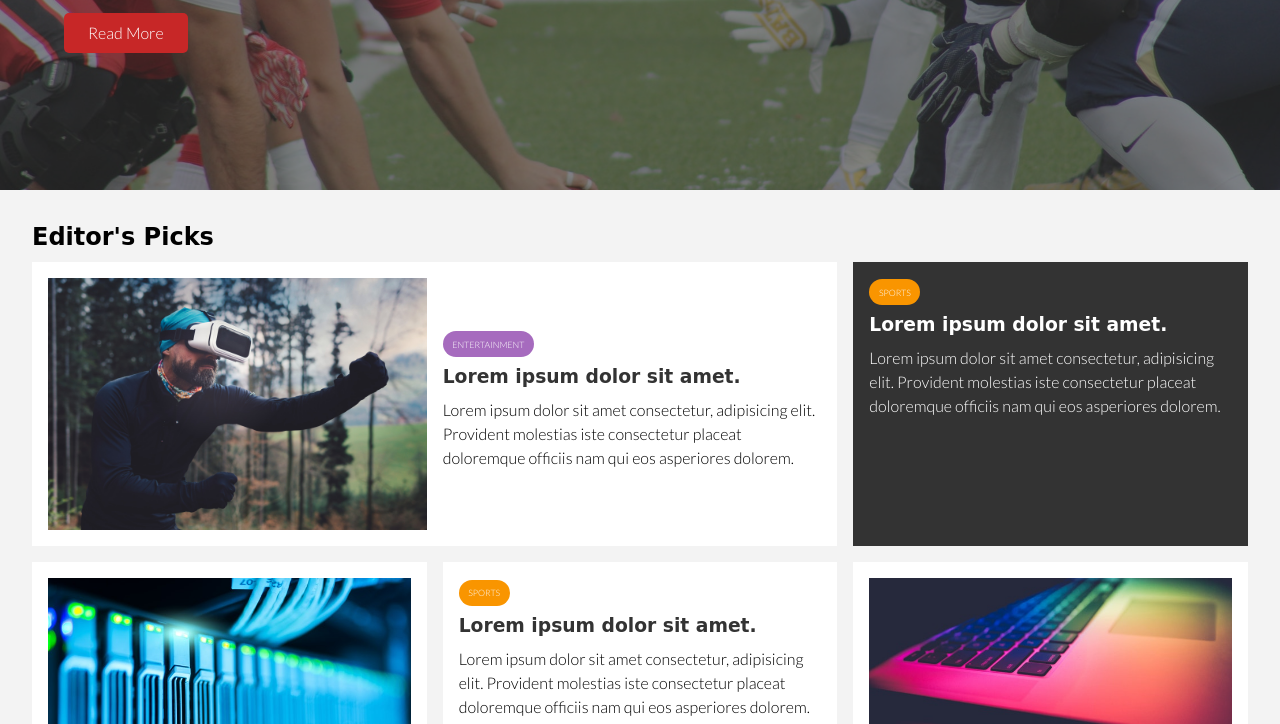
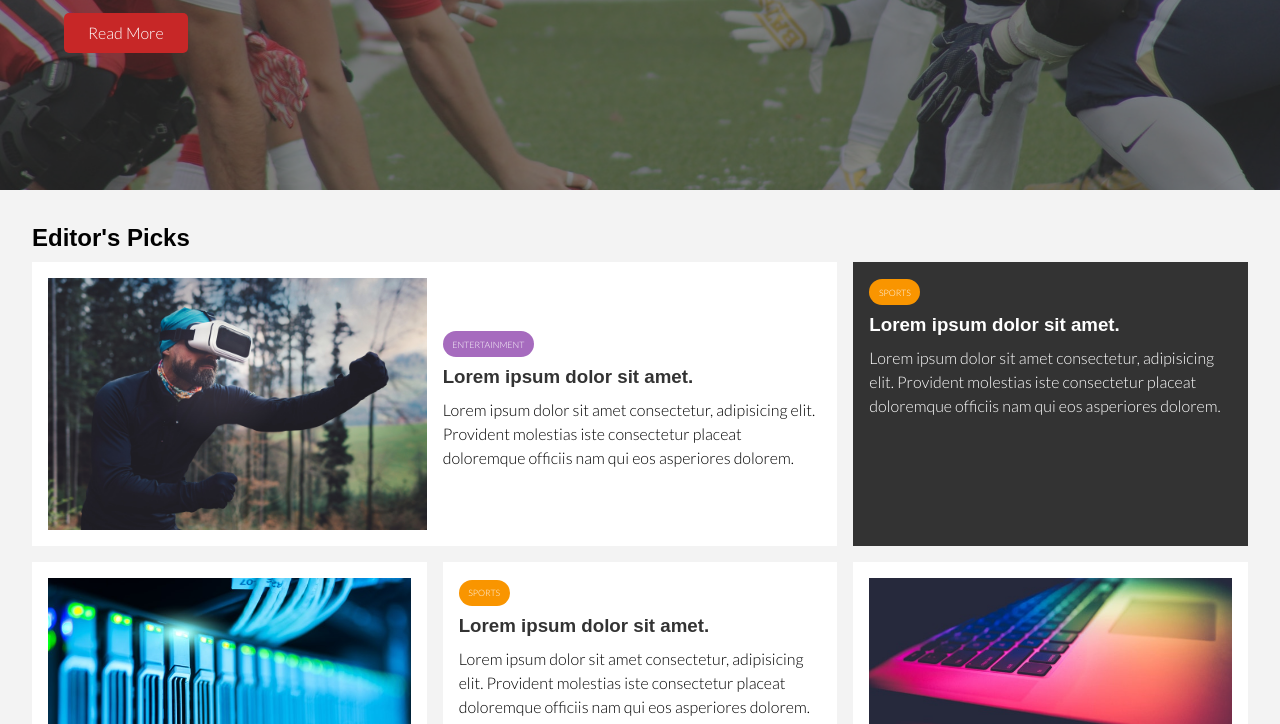
Before and after one commit to ValiNicula/06_grid_project, a plain HTML site: page index.html in a window 1280 px wide. Shown: the part 348-1072 px from the top of the page. Drawn offline with Linux system fonts and the light colour scheme.

Commit message:
Update style.css

```diff
--- a/css/style.css
+++ b/css/style.css
@@ -42,7 +42,7 @@ h3,
 h4,
 h5,
 h6 {
-  font-family: "Staatliches", cursive;
+  font-family: Arial, Helvetica, sans-serif, cursive;
   margin-bottom: 0.55rem;
   line-height: 1.3;
 }
```
